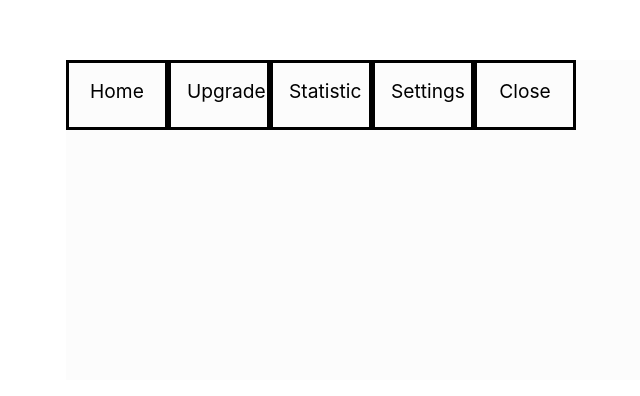
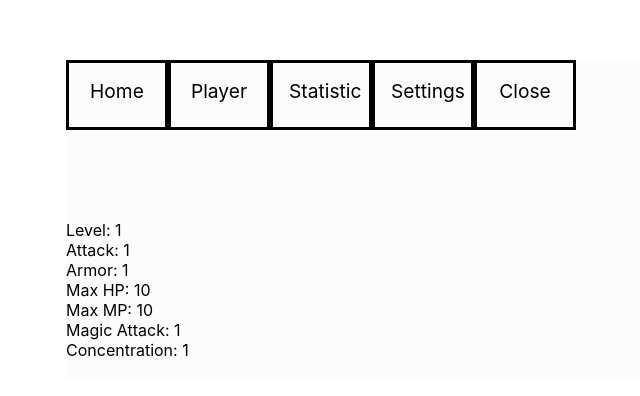
Before and after one commit to OrkasST/react_snake, a React (Create React App) app: page /game/menu/player in a window 1280 px wide. Shown: the part 180-576 px from the top of the page, without its empty margins (254-894 px from the left). Built offline with nearby package versions, Linux system fonts and the light colour scheme.

Commit message:
_player Info

```diff
--- a/src/components/GamePage/Menu/Menu.js
+++ b/src/components/GamePage/Menu/Menu.js
@@ -3,7 +3,7 @@ import { MenuContent, MenuLinks, MenuWrapper } from "./menu-style";
 import React from 'react';
 import { Route } from 'react-router-dom';
 import Settings from "./Settings/Settings";
-import Upgrade from "./Upgrade/Upgrade";
+import PlayerInfo from "./PlayerInfo/PlayerInfo";
 import Statistic from "./Statistic/Statistic";
 
 const Menu = (props) => {
@@ -11,13 +11,13 @@ const Menu = (props) => {
         <MenuWrapper>
             <MenuLinks>
                 <ButtonLink to='/home' gameMenuBtn='true' onClick={props.saveGame} >Home</ButtonLink>
-                <ButtonLink to='/game/menu/upgrade' gameMenuBtn='true' >Upgrade</ButtonLink>
+                <ButtonLink to='/game/menu/player' gameMenuBtn='true' >Player</ButtonLink>
                 <ButtonLink to='/game/menu/statistic' gameMenuBtn='true' >Statistic</ButtonLink>
                 <ButtonLink to='/game/menu/settings' gameMenuBtn='true' >Settings</ButtonLink>
                 <ButtonLink to='/game' gameMenuBtn='true' >Close</ButtonLink>
             </MenuLinks>
             <MenuContent>
-                <Route path='/game/menu/upgrade' render={ () => <Upgrade /> } />
+                <Route path='/game/menu/player' render={ () => <PlayerInfo state={props.state.playerInfoPage} dispatch={props.dispatch} /> } />
                 <Route path='/game/menu/statistic' render={ () => <Statistic state={props.state.statisticPage} dispatch={props.dispatch} /> } />
                 <Route path='/game/menu/settings' render={ () => <Settings /> } />
             </MenuContent>
--- /dev/null
+++ b/src/components/GamePage/Menu/PlayerInfo/PlayerInfo.js
@@ -0,0 +1,20 @@
+import React from 'react';
+//import { Route } from 'react-router-dom';
+
+const PlayerInfo = (props) => {
+    let data = [];
+    for (let name in props.state) {
+      data.push(
+        <div>
+          {name}: {props.state[name]}
+        </div>
+      )
+    }
+    return (
+        <div>
+            {data}
+        </div>
+    )
+}
+
+export default PlayerInfo;
--- a/src/components/GamePage/Menu/Upgrade/Upgrade.js
+++ /dev/null
@@ -1,12 +0,0 @@
-import React from 'react';
-//import { Route } from 'react-router-dom';
-
-const Upgrade = () => {
-    return (
-        <div>
-            Upgrade
-        </div>
-    )
-}
-
-export default Upgrade;
--- a/src/components/scripts/Game.js
+++ b/src/components/scripts/Game.js
@@ -16,7 +16,7 @@ export const Game = (GS, camera, screen, data) => {
   // if (log) {
     // console.log(data.player);
     // console.log(data.apple);
-    console.log(magicAtk);
+    // console.log(magicAtk);
     // log = false;
   // }
   if (save) {
@@ -31,7 +31,7 @@ export const Game = (GS, camera, screen, data) => {
       data.ant.body,
       data.bigAnt.body,
       data.scorpio.body
-    ))
+    ));
     screen.clear();
     save = false;
   } else {
--- a/src/components/scripts/Player.js
+++ b/src/components/scripts/Player.js
@@ -1,4 +1,5 @@
 import { updateApples, updateDeaths } from '../../redux/reducers/statistic-reducer';
+import { updateLevel, updateAttack, updateArmor, updateMaxHP, updateMaxMP, updateMagicAttack, updateConcentration } from '../../redux/reducers/playerInfo-reducer';
 import store from '../../redux/store';
 
 export class Player {
@@ -29,6 +30,7 @@ export class Player {
     this.mana = maxMana;
     this.armor = 1;
     this.attack = 1;
+    this.level = 1;
     this.magicAttack = 1;
     this.speedUpAvailable = true;
     this.mealPoints = mealPoints;
@@ -45,7 +47,7 @@ export class Player {
         time : 80,
         damage : this.magicAttack
       },
-      size : 64,
+      size : 64 * GS,
       control: false
     }
     this.UpgradeAtt = true;
@@ -234,6 +236,7 @@ export class Player {
     camera.y = 0;
     this.deaths += 1;
     store.dispatch(updateDeaths(this.deaths));
+    store.dispatch(updateMaxHP(this.maxHealth));
   }
 
   isAbleToGrow() {
@@ -244,6 +247,7 @@ export class Player {
         : Math.floor(this.pointsToGrow * 1.2)
       this.availableLength += 4;
       this.maxHealth++;
+      store.dispatch(updateMaxHP(this.maxHealth));
       this.isAbleToGrow();
     }
     return false;
@@ -262,6 +266,8 @@ export class Player {
       direction: this.body[0].direction,
       time: this.magic[type].time
     })
+
+    console.log(this.magic);
   }
 
   updateMagic(chknObjects) {
@@ -346,12 +352,23 @@ export class Player {
 
   upgradeAttack() {
     this.attack++;
+    this.level++;
+    store.dispatch(updateAttack(this.attack));
+    store.dispatch(updateLevel(this.level));
   }
   upgradeArmor() {
     this.armor++;
+    this.level++;
+
+    store.dispatch(updateArmor(this.armor));
+    store.dispatch(updateLevel(this.level));
   }
   upgradeMagic() {
     this.magicAttack++;
+    this.level++;
+
+    store.dispatch(updateMagicAttack(this.magicAttack));
+    store.dispatch(updateLevel(this.level));
   }
 
 }
--- a/src/redux/reducers/gameInfo-reducer.js
+++ b/src/redux/reducers/gameInfo-reducer.js
@@ -26,7 +26,8 @@ const gameInfoReducer = (state = initialState, action) => {
     state.ants = action.ants;
     state.bigAnts = action.bigAnts;
     state.scorpios = action.scorpios;
-    break;
+    return state;
+
     default:
     return state;
   }
--- /dev/null
+++ b/src/redux/reducers/playerInfo-reducer.js
@@ -0,0 +1,102 @@
+const UPDATE_LEVEL = 'UPDATE-DEATHS';
+const UPDATE_ATTACK = 'UPDATE-ATTACK';
+const UPDATE_ARMOR = 'UPDATE-ARMOR';
+const UPDATE_MAX_HP = 'UPDATE-MAX_HP';
+const UPDATE_MAX_MP = 'UPDATE-MAX-MP';
+const UPDATE_MAGIC_ATTACK = 'UPDATE-MAGIC-ATTACK';
+const UPDATE_CONCENTRATION = 'UPDATE-CONCENTRATION';
+
+let initialState = {
+  'Level' : 1,
+  'Attack' : 1,
+  'Armor' : 1,
+  'Max HP' : 10,
+  'Max MP' : 10,
+  'Magic Attack': 1,
+  'Concentration': 1
+}
+
+const playerInfoReducer = (state = initialState, action) => {
+  switch (action.type) {
+    case UPDATE_LEVEL:
+    state['Level'] = action.number;
+    return state;
+
+    case UPDATE_ATTACK:
+    state['Attack'] = action.number;
+    return state;
+
+    case UPDATE_ARMOR:
+    state['Armor'] = action.number;
+    return state;
+
+    case UPDATE_MAX_HP:
+    state['Max HP'] = action.number;
+    return state;
+
+    case UPDATE_MAX_MP:
+    state['Max MP'] = action.number;
+    return state;
+
+    case UPDATE_MAGIC_ATTACK:
+    state['Magic Attack'] = action.number;
+    return state;
+
+    case UPDATE_CONCENTRATION:
+    state['Concentration'] = action.number;
+    return state;
+
+    default:
+    return state;
+  }
+}
+
+export default playerInfoReducer;
+
+export const updateLevel = (num) => {
+  return {
+    type: UPDATE_LEVEL,
+    number: num
+  }
+}
+export const updateAttack = (num) => {
+  return {
+    type: UPDATE_ATTACK,
+    number: num
+  }
+}
+
+export const updateArmor = (num) => {
+    return {
+      type: UPDATE_ARMOR,
+      number: num
+    }
+  }
+
+  export const updateMaxHP = (num) => {
+    return {
+      type: UPDATE_MAX_HP,
+      number: num
+    }
+  }
+
+  export const updateMaxMP = (num) => {
+    return {
+      type: UPDATE_MAX_MP,
+      number: num
+    }
+  }
+
+  export const updateMagicAttack = (num) => {
+    return {
+      type: UPDATE_MAGIC_ATTACK,
+      number: num
+    }
+  }
+
+  export const updateConcentration = (num) => {
+    return {
+      type: UPDATE_CONCENTRATION,
+      number: num
+    }
+  }
--- a/src/redux/store.js
+++ b/src/redux/store.js
@@ -1,9 +1,12 @@
 import { combineReducers, createStore } from 'redux';
 import gameInfoReducer from './reducers/gameInfo-reducer';
 import statisticReducer from './reducers/statistic-reducer';
+import playerInfoReducer from './reducers/playerInfo-reducer';
+
 
 let reducers = combineReducers({
   statisticPage: statisticReducer,
+  playerInfoPage: playerInfoReducer,
   gameInfo: gameInfoReducer
 });
 
```
